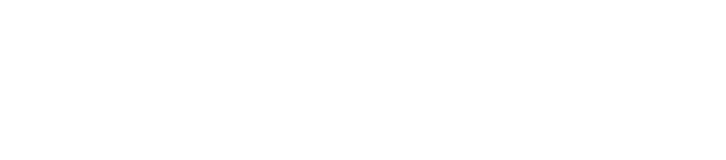
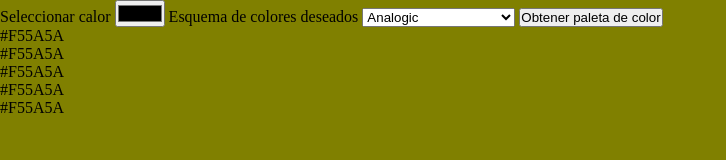
Before and after one commit to catharygr/generador-color, a plain HTML site: page index.html in a window 1280 px wide. Shown: the whole page, without its empty margins (0-726 px from the left). Drawn offline with Linux system fonts and the light colour scheme.

Commit message:
Extructura de HTML casi terminada

```diff
--- a/index.css
+++ b/index.css
@@ -0,0 +1,10 @@
+* {
+  margin: 0;
+  padding: 0;
+  box-sizing: border-box;
+}
+
+body {
+  background-color: olive;
+
+}
--- a/index.html
+++ b/index.html
@@ -1,13 +1,51 @@
 <!DOCTYPE html>
 <html lang="en">
+
 <head>
   <meta charset="UTF-8">
   <meta http-equiv="X-UA-Compatible" content="IE=edge">
   <meta name="viewport" content="width=device-width, initial-scale=1.0">
   <link rel="stylesheet" href="index.css">
-  <title>Generador de Color</title>
+  <title>Generador de color</title>
 </head>
+
 <body>
 
+  <header>
+    <label for="seleccionar-color">Seleccionar calor</label>
+    <input id="seleccionar-color" type="color">
+
+    <label for="color-esquema">Esquema de colores deseados</label>
+    <select name="color-esquema" id="color-esquema">
+      <option value="monochrome">Monochrome</option>
+      <option value="monochrome-dark">Monochrome Dark</option>
+      <option value="monochrome-light">Monochrome Light</option>
+      <option value="analogic" selected>Analogic</option>
+      <option value="complement">Complement</option>
+      <option value="analogic-complement">Analogic Complement</option>
+      <option value="triad">Triad</option>
+      <option value="quad">Quad</option>
+    </select>
+
+    <button id="btn">Obtener paleta de color</button>
+  </header>
+
+  <main>
+    <div class="color" id="color-uno"></div>
+    <div class="color" id="color-dos"></div>
+    <div class="color" id="color-tres"></div>
+    <div class="color" id="color-cuatro"></div>
+    <div class="color" id="color-cinco"></div>
+  </main>
+  <footer>
+    <p class="color-code" id="color-code-uno">#F55A5A</p>
+    <p class="color-code" id="color-code-dos">#F55A5A</p>
+    <p class="color-code" id="color-code-tres">#F55A5A</p>
+    <p class="color-code" id="color-code-cuatro">#F55A5A</p>
+    <p class="color-code" id="color-code-cinco">#F55A5A</p>
+
+  </footer>
 </body>
+<script src="index.js"></script>
+
 </html>
```
